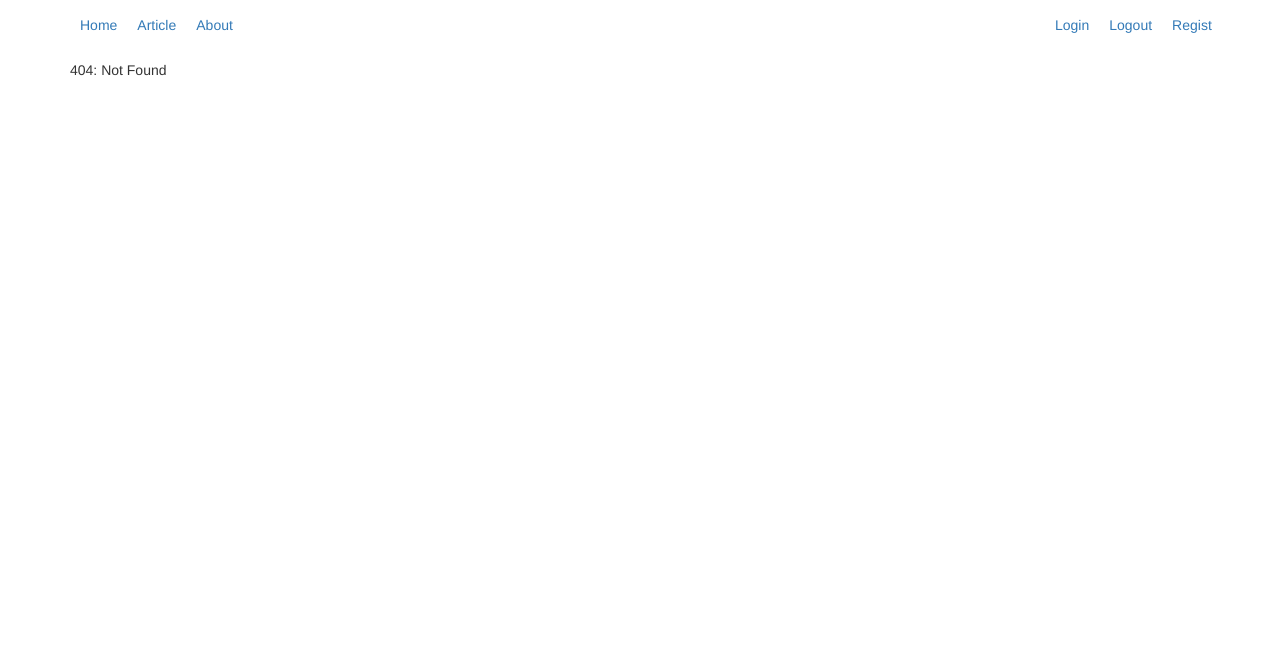
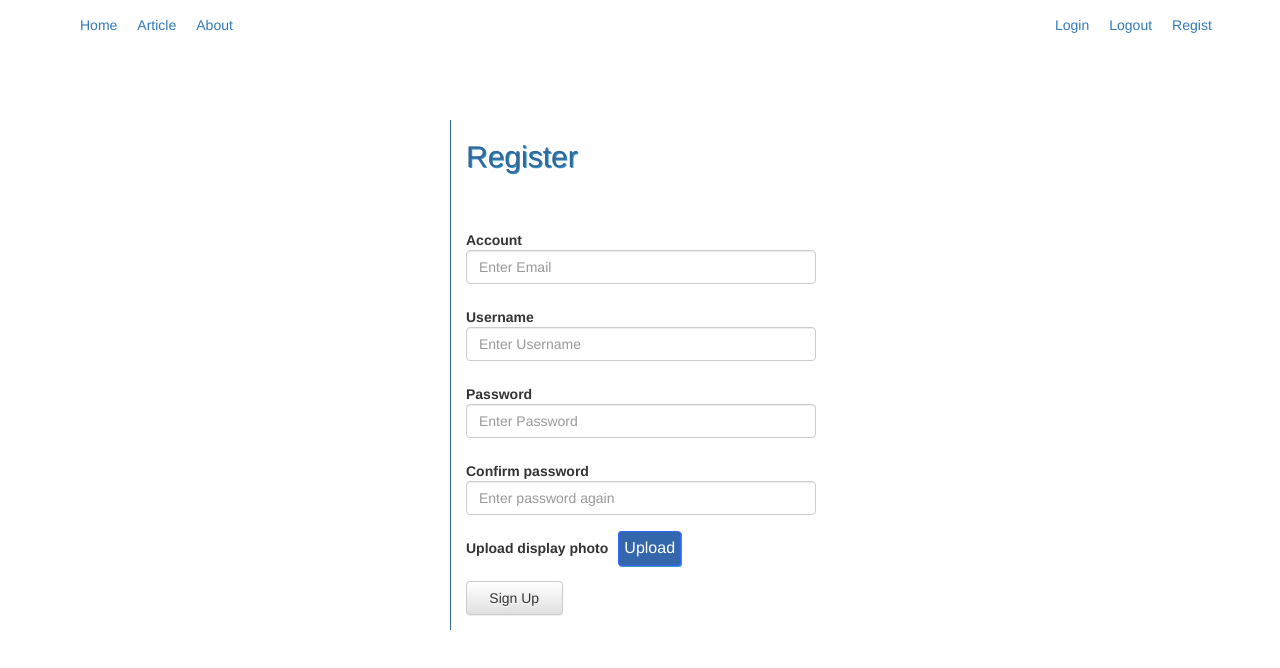
Before and after one commit to wuwzhang/koa2-react-blog-wuw, a React (Create React App) app in the folder myblog/: page /regist in a window 1280 px wide. Before the commit this address had no page. Shown: the top 668 px of the page. Built offline with nearby package versions, Linux system fonts and the light colour scheme; what react-router-redux would draw is missing.

Commit message:
Complete Regist Component base view

```diff
--- a/myblog/src/Routes.js
+++ b/myblog/src/Routes.js
@@ -12,6 +12,7 @@ import Home from './pages/Home.js';
 import About from './pages/About.js';
 import NotFound from './pages/NotFound.js';
 import {view as Login} from './pages/Login/';
+import {view as Register} from './pages/Register/';
 
 // const createElement = (Component, props) => {
 //   return (
@@ -51,6 +52,7 @@ const Routes = () => (
         <Route path="/home" component={ Home } ></Route>
         <Route path="/about" component={ About }></Route>
         <Route path="/login" component={ Login }></Route>
+        <Route path="/regist" component={ Register }></Route>
         <Route component={ NotFound }></Route>
         <Route  path="/" component={RedirectFromServer}/>
       </Switch>
--- a/myblog/src/pages/Login/index.js
+++ b/myblog/src/pages/Login/index.js
@@ -2,4 +2,4 @@ import * as actions from './action.js';
 import view from './views/login.js';
 import reducer from './reducer.js';
 
-export {actions, reducer, view};
+export { actions, reducer, view };
--- a/myblog/src/pages/Login/views/login.js
+++ b/myblog/src/pages/Login/views/login.js
@@ -3,7 +3,7 @@ import { connect } from 'react-redux';
 import PropTypes from 'prop-types';
 import { withRouter } from 'react-router-dom';
 
-import { login } from '../../../service/fetch';
+import { login } from '../fetch';
 import {
   startLogin,
   finishLogin,
--- /dev/null
+++ b/myblog/src/pages/Register/action.js
@@ -0,0 +1,6 @@
+import { REGIST } from './actionType.js'
+
+export const regist = (user) => ({
+  type: REGIST,
+  user
+})
--- /dev/null
+++ b/myblog/src/pages/Register/actionType.js
@@ -0,0 +1 @@
+export const REGIST = 'REGIST';
--- /dev/null
+++ b/myblog/src/pages/Register/fetch.js
@@ -0,0 +1,30 @@
+export const DOMAIN = '';
+const CREDENTIALS = (process.env.ORIGIN) ? 'include' : 'same-origin';
+
+export const register = async(params) => {
+  let url = DOMAIN + '/api/signUp',
+      {account, username, password} = params;
+
+  try {
+    var result = await fetch(url, {
+      method: 'POST',
+      body: JSON.stringify({
+        account: account,
+        username: username,
+        password: password
+      }),
+      credentials: CREDENTIALS
+    })
+  } catch(e) {
+
+  }
+
+  if (result) {
+    return result.json();
+  } else {
+    return {
+      code: -2,
+      message: '未知错误'
+    }
+  }
+}
--- /dev/null
+++ b/myblog/src/pages/Register/index.js
@@ -0,0 +1,3 @@
+import view from './views/register.js';
+
+export { view };
--- /dev/null
+++ b/myblog/src/pages/Register/reducer.js
@@ -0,0 +1 @@
+import { REGIST } from './actionType.js';
--- /dev/null
+++ b/myblog/src/pages/Register/views/register.js
@@ -0,0 +1,120 @@
+import React, { Component } from 'react';
+import { connect } from 'react-redux';
+import { withRouter } from 'react-router-dom';
+
+import { register } from '../fetch';
+
+import {
+  FormGroup,
+  ControlLabel,
+  FormControl,
+  HelpBlock,
+  Button,
+  Form,
+  Col
+} from 'react-bootstrap';
+
+import './style.css';
+
+class Register extends Component {
+
+  constructor(props, context) {
+
+    super(props, context);
+
+    this.state = {
+      account: '',
+      password: '',
+      confirmPwd: ''
+    }
+
+  }
+
+  async _regist() {
+
+    const { account, username, password } = this.state;
+    await register({ account, username, password });
+
+  }
+
+  render() {
+    return (
+      <section>
+        <Col className='register-container' md={8} xs={10} xsOffset={3} mdOffset={4}>
+          <h2>Register</h2>
+          <Form horizontal>
+            <FieldGroup
+              type='email'
+              label='Account'
+              placeholder="Enter Email"
+              onChange={(event)=>this.setState({account: event.target.value})}
+            />
+            <FieldGroup
+              type='text'
+              label='Username'
+              placeholder='Enter Username'
+              onChange={(event)=>this.setState({username: event.target.value})}
+            />
+            <FieldGroup
+              type='password'
+              label='Password'
+              placeholder='Enter Password'
+              onChange={(event)=>this.setState({password: event.target.value})}
+            />
+            <FieldGroup
+              type='password'
+              label='Confirm password'
+              placeholder='Enter password again'
+            />
+
+            <FormGroup>
+              <Col sm={12}>
+                <ControlLabel>Upload display photo</ControlLabel>
+                <Button
+                  bsClass='btn-upload'
+                >Upload</Button>
+              </Col>
+            </FormGroup>
+            <FormGroup>
+              <Col sm={2}>
+                <Button
+                  block
+                  onClick={()=>this._regist()}
+                >Sign Up</Button>
+              </Col>
+            </FormGroup>
+          </Form>
+        </Col>
+      </section>
+    );
+  }
+}
+
+function FieldGroup({label, help, validationState, ...props}) {
+  return (
+    <FormGroup
+      validationState={validationState}
+    >
+      <Col sm={12}>
+        <ControlLabel>{label}</ControlLabel>
+      </Col>
+      <Col sm={6}>
+        <FormControl {...props} />
+      </Col>
+      <Col sm={12}>
+        {help && <HelpBlock>{help}</HelpBlock>}
+      </Col>
+
+    </FormGroup>
+  );
+}
+
+// const mapDispatchToProps = (dispatch) => {
+//   return {
+//     loginUp: async(user) => {
+//       dispatch()
+//     }
+//   }
+// }
+
+export default withRouter(connect()(Register));
--- /dev/null
+++ b/myblog/src/pages/Register/views/style.css
@@ -0,0 +1,22 @@
+.register-container {
+  margin-top: 60px;
+  border-left: 1px solid #336699;
+}
+
+.register-container h2 {
+  color: #336699;
+  text-shadow: 1px 1px #3399cc;
+  /*margin-left: 40px;*/
+  margin-bottom: 50px;
+}
+
+.btn-upload {
+  background: #3366aa;
+  margin-left: 10px;
+  border: 1px solid #3366ff;
+  padding: 5px;
+  border-radius: 3px;
+  color: #fff;
+  font-size: 16px;
+  box-shadow: 1px 1px 0px 0px #3399cc;
+}
```
Also changed, not shown: myblog/src/pages/Login/fetch.js (renamed from myblog/src/service/fetch.js).
